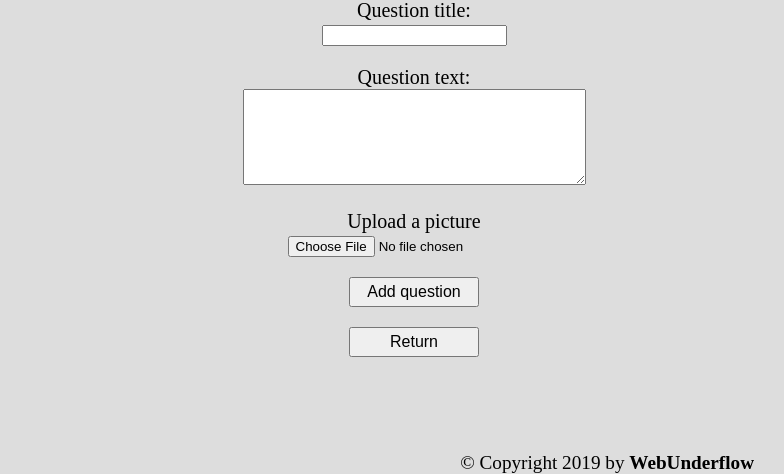
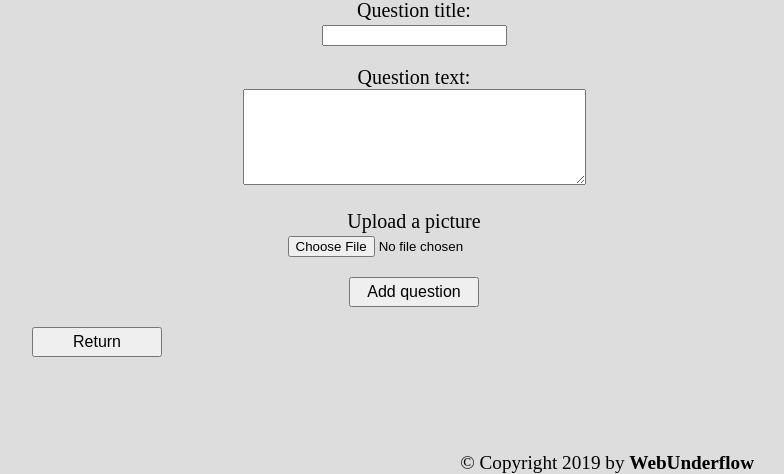
Before and after one commit to LaszloNagy85/ask-mate-WT, a Flask app: page /add-question in a window 1280 px wide. Shown: the part 326-800 px from the top of the page, without its empty margins (226-1010 px from the left). Run offline with Flask 2, Linux system fonts and the light colour scheme; some web fonts are replaced.

Commit message:
Refactor button/link.

```diff
--- a/templates/add-question.html
+++ b/templates/add-question.html
@@ -1,5 +1,5 @@
 {% extends "layout.html" %}
-{% block title %}Ask a new question{% endblock%}
+{% block title %}Ask a new question{% endblock %}
 
 {% block header %}Ask a new question{% endblock %}
 
@@ -21,6 +21,6 @@
         <p>
             <button class="buttons" type="submit">Add question</button>
         </p>
-        <input class="buttons" type="button" onclick="window.location.href='/'" value="Return"/>
     </form>
+    <button class="buttons" onclick="window.location.href='{{ url_for('route_list') }}'">Return</button>
 {% endblock %}
```
Lines whose indentation alone changed are shown as unchanged.
